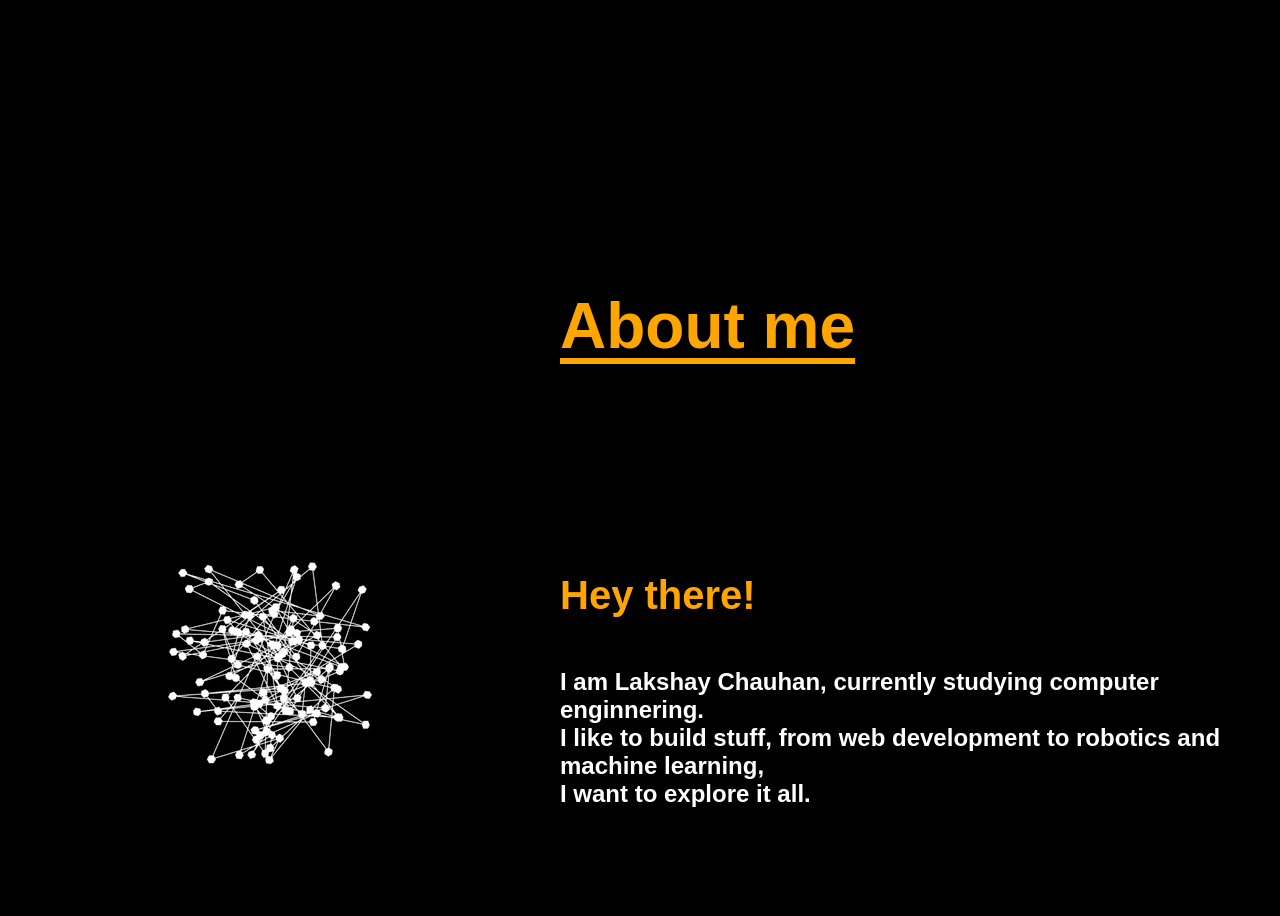
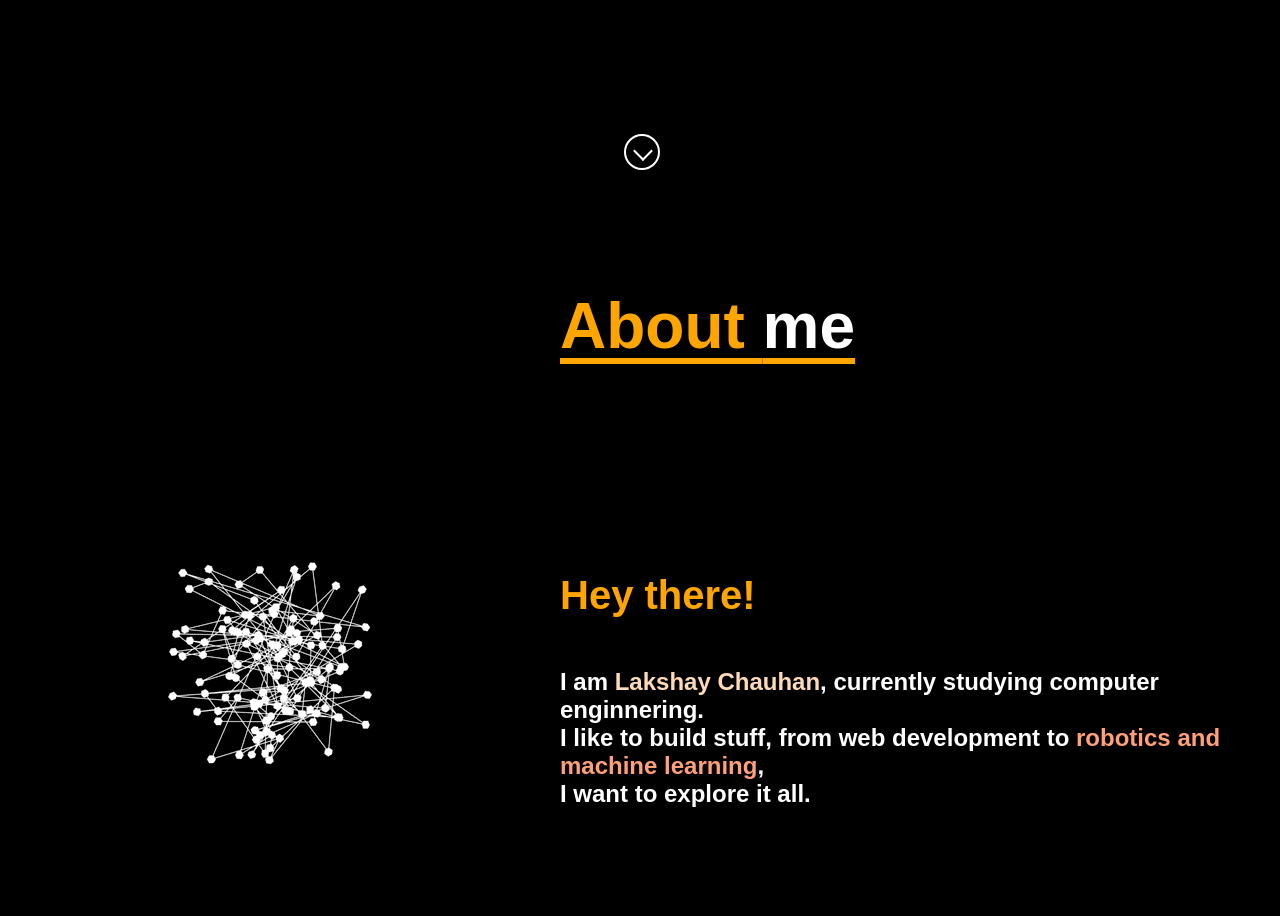
Before and after one commit to lakshay007/Aboutme.github.io, a plain HTML site: page index.html in a window 1280 px wide. Shown: the part 600-1516 px from the top of the page. Drawn offline with Linux system fonts and the light colour scheme.

Commit message:
Update index.html

```diff
--- a/index.html
+++ b/index.html
@@ -8,14 +8,14 @@
     <link rel="stylesheet" href="style.css"
 </head>
 <body>
-    <div class="navbar">
+    <!---<div class="navbar">
         <ul>
             <li> <a href="#">Home</a> </li>
-            <li> <a href="#">About</a></li>
+            <li> <a href="#hello">About</a></li>
             <li> <a href="#">Profile</a></li>
             <li> <a href="#">Skills</a></li>
         </ul>
-     </div>
+     </div>---->
         <div class="intro">
             <h1>Hi,
                 I am <span>Lakshay</span><br/>
@@ -26,23 +26,25 @@
         <div class="img">
             <img class="manwaving" src="image.jpeg" height="300" alt="pic">
         </div>
+        <a href="#hello" class="scroll-down" address="true"></a>
 
 
 
     </div>
 <!--------about---------------->
 <div class="about">
-    <h1>About me</h1>
+    <h1 id="hello">About <span>me</span></h1>
     <div class="aboutmeimage">
         <img class="aboutimg" src="about.gif">
     </div>
     <div class="aboutmetext">
         <h2>Hey there!</h2>
-        <h3>I am Lakshay Chauhan, currently studying computer enginnering.<br/>
-        I like to build stuff, from web development to robotics and machine learning, <br/>I want to explore it all.</h3>
+        <h3>I am <span>Lakshay Chauhan</span>, currently studying computer enginnering.<br/>
+        I like to build stuff, from web development to <span2>robotics and machine learning</span2>, <br/>I want to explore it all.</h3>
     </div>
 
 </div>
+<script src='script.js'></script>
 
 </body>
 </html>
```
